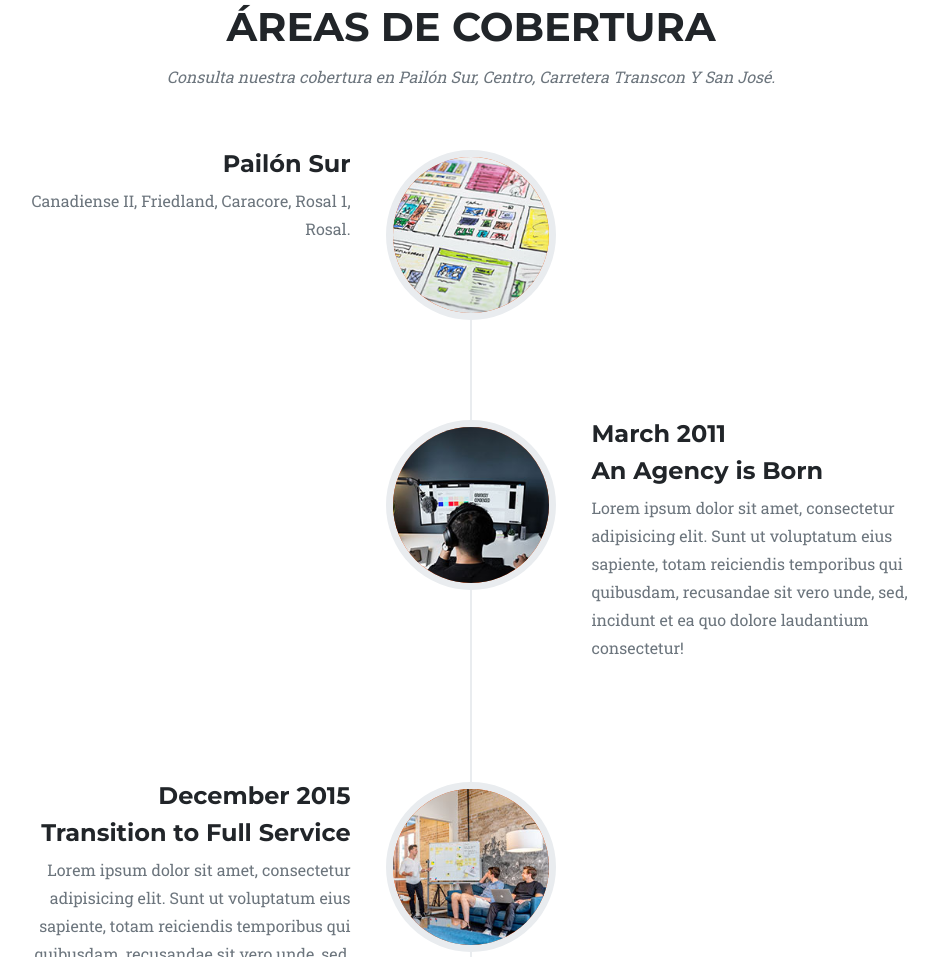
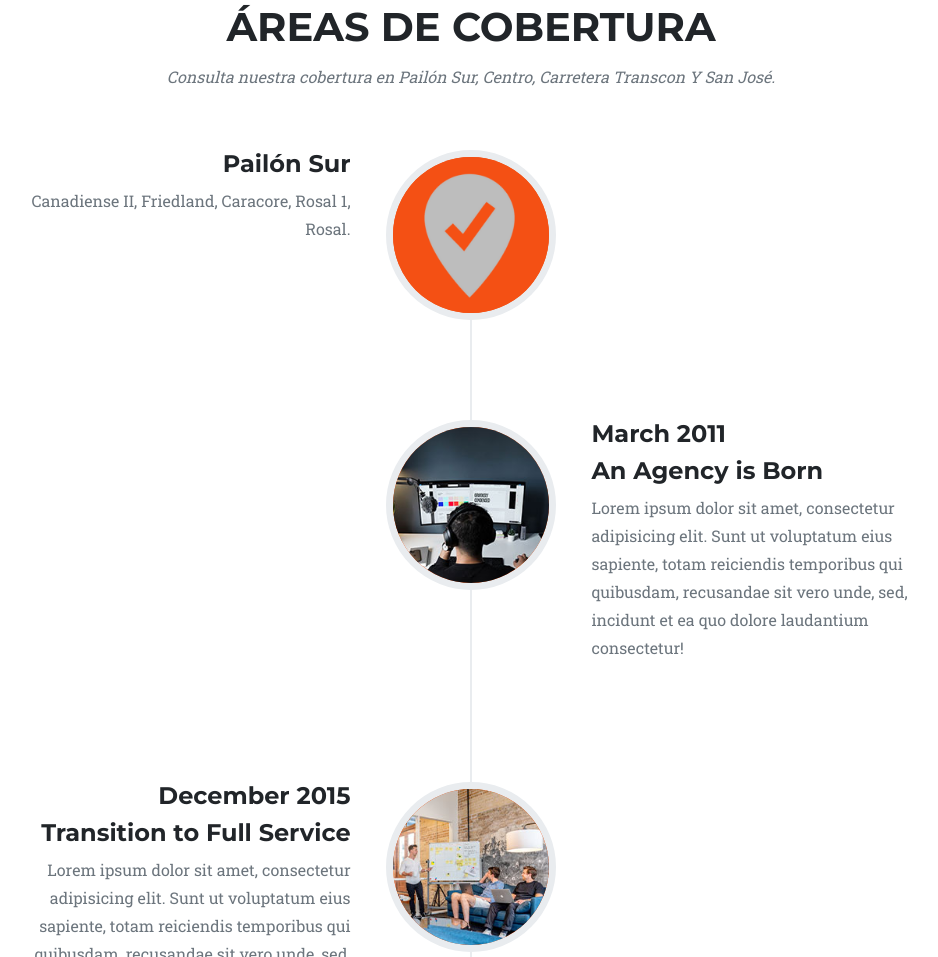
Before and after one commit to EstableNet/establenet, a website: page index.html in a window 1280 px wide. Shown: the part 2260-3217 px from the top of the page, without its empty margins (169-1107 px from the left). Drawn offline with nearby package versions, Linux system fonts and the light colour scheme; files whose address does not match are found by name.

Commit message:
Update index.html

```diff
--- a/index.html
+++ b/index.html
@@ -142,7 +142,7 @@
                 </div>
                 <ul class="timeline">
                     <li>
-                    <div class="timeline-image"><img class="rounded-circle img-fluid" src="assets/img/about/1.jpg" alt="..." /></div>
+                    <div class="timeline-image"><img class="rounded-circle img-fluid" src="assets/img/cobertura.png" alt="..." /></div>
                         <div class="timeline-panel">
                             <div class="timeline-heading">
                                 <h4>Pailón Sur</h4>
```
